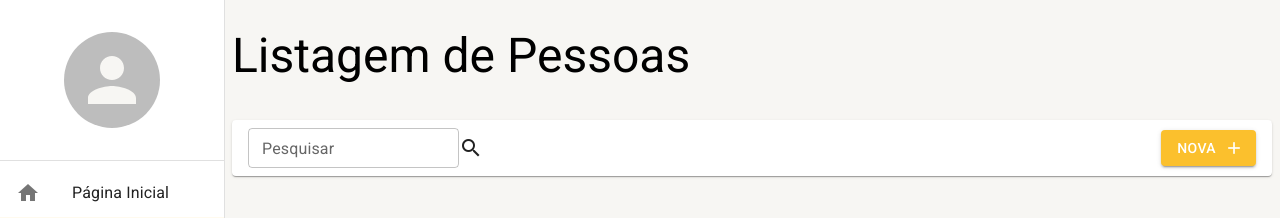
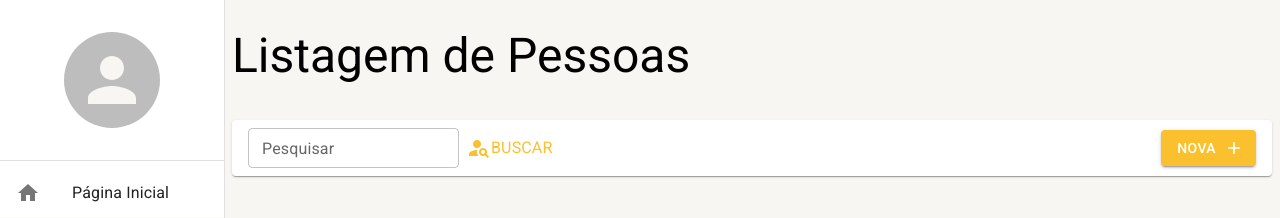
Before and after one commit to estaeldev/react-materialui-typescript, a React (Create React App) app: page /pessoas in a window 1280 px wide. Shown: the top 218 px of the page. Built offline with nearby package versions, Linux system fonts and the light colour scheme; data requests are answered from the project's data file.

Commit message:
feat: adicionando recursos na listagem de pessoas

```diff
--- a/mock/database.json
+++ b/mock/database.json
@@ -2,8 +2,15 @@
     "pessoas": [
         {
             "id": 1,
-            "nome": "Juca",
-            "sobrenome": "Silva"
+            "nomeCompleto": "Juca Silva",
+            "email": "Juca@gmail.com",
+            "cidadeId": 1
+        },
+        {
+            "id": 2,
+            "nomeCompleto": "Lucas Souza",
+            "email": "Lucas@gmail.com",
+            "cidadeId": 1
         }
     ]
 }
--- a/src/pages/listagem-pessoas/ListagemPessoas.tsx
+++ b/src/pages/listagem-pessoas/ListagemPessoas.tsx
@@ -1,36 +1,25 @@
-import { FC, useEffect, useMemo } from "react";
-import { useSearchParams } from "react-router-dom";
+import { FC, useEffect } from "react";
 import { FerramentasDaListagem } from "../../shared/components";
 import { FerramentasDaListagemButton, FerramentasDaListagemTextField } from "../../shared/components/ferramentas-da-listagem/components";
+import { useListagemPessoas } from "../../shared/hooks";
 import { LayoutBase } from "../../shared/layouts";
-import { PessoasService } from "../../shared/services";
 
 export const ListagemPessoas: FC = () => {
 
-    const [searchParams, setSearchParams] = useSearchParams()
-
-    const busca = useMemo(() => {
-        return searchParams.get("busca") ?? ""
-    }, [searchParams])
-
+    const {inputBuscaRef, handleClickBusca, carregarTodasPessoas, handleOnchangeInput} = useListagemPessoas()
 
     useEffect(() => {
-        PessoasService.getAll().then((result) => {
-            if(result instanceof Error) {
-                alert(result.message)
-                return
-            }
-            console.log(result)
-        })
-    }, [])
+        carregarTodasPessoas()
+    }, [carregarTodasPessoas])
 
     return (
         <LayoutBase titulo="Listagem de Pessoas">
 
             <FerramentasDaListagem>
                 <FerramentasDaListagemTextField
-                    textoDaBusca={busca}
-                    aoMudarTextoDeBusca={texto => setSearchParams({busca: texto}, {replace: true})}
+                    inputBuscaRef={inputBuscaRef}
+                    handleClickBusca={handleClickBusca}
+                    handleOnchangeInput={handleOnchangeInput}
                 />
                 <FerramentasDaListagemButton textoBotaoNovo="Nova"/>
             </FerramentasDaListagem>
--- a/src/shared/components/ferramentas-da-listagem/components/FerramentasDaListagemTextField.tsx
+++ b/src/shared/components/ferramentas-da-listagem/components/FerramentasDaListagemTextField.tsx
@@ -1,25 +1,29 @@
-import { Box, Icon, TextField } from "@mui/material";
+import { Box, Icon, IconButton, TextField, Typography } from "@mui/material";
 import { FC } from "react";
 import { Environment } from "../../../environments";
 
 interface IFerramentasDaListagemTextFieldProps {
-    textoDaBusca?: string
-    aoMudarTextoDeBusca?: (novoTexto: string) => void
+    inputBuscaRef?: any
+    handleClickBusca?: () => void
+    handleOnchangeInput?: () => void
 }
 
 export const FerramentasDaListagemTextField: FC<IFerramentasDaListagemTextFieldProps> = ({
-    textoDaBusca="", aoMudarTextoDeBusca}) => {
+    inputBuscaRef, handleClickBusca, handleOnchangeInput}) => {
 
     return (
         <Box display="flex" alignItems="center">
             <TextField
                 size="small"
-                value={textoDaBusca}
-                onChange={(event) => aoMudarTextoDeBusca?.(event.target.value)}
+                inputRef={inputBuscaRef}
+                onChange={handleOnchangeInput}
                 label="Pesquisar"
                 placeholder={Environment.INPUT_DE_BUSCA}
             />
-            <Icon>search</Icon>
+            <IconButton color="primary" onClick={handleClickBusca}>
+                <Icon>person_search</Icon>
+                <Typography>BUSCAR</Typography>
+            </IconButton>
         </Box>
     )
 
--- a/src/shared/hooks/index.ts
+++ b/src/shared/hooks/index.ts
@@ -1,2 +1,3 @@
 export * from "./useThemeContext"
 export * from "./useDrawerContext"
+export * from "./useListagemPessoas"
--- /dev/null
+++ b/src/shared/hooks/useListagemPessoas.ts
@@ -0,0 +1,40 @@
+import { useCallback, useRef, useState } from "react"
+import { PessoasService } from "../services"
+
+
+export const useListagemPessoas = () => {
+
+    const [page, setPage] = useState<number>(1)
+
+    const inputBuscaRef = useRef<HTMLInputElement>(null)
+
+    const carregarTodasPessoas = useCallback((filter?: string) => {
+        PessoasService.getAll(page, filter).then(result => {
+            if(result instanceof Error) {
+                alert(result.message)
+                return
+            }
+            console.log(result)
+        })
+    }, [page])
+
+    const handleClickBusca = useCallback(() => {
+        const value = inputBuscaRef.current?.value
+        if(value) {
+            carregarTodasPessoas(value)
+            return
+        }
+        carregarTodasPessoas()
+
+    }, [carregarTodasPessoas])
+
+    const handleOnchangeInput = useCallback(() => {
+        const value = inputBuscaRef.current?.value
+        if(!value) {
+            carregarTodasPessoas()
+        }
+    }, [carregarTodasPessoas])
+
+    return {inputBuscaRef, handleClickBusca, carregarTodasPessoas, setPage, handleOnchangeInput}
+
+}
--- a/src/shared/services/api/pessoas/PessoasService.ts
+++ b/src/shared/services/api/pessoas/PessoasService.ts
@@ -22,7 +22,7 @@ type TPessoasComTotalCount = {
 }
 
 const getAll = async (page=1, filter=""): Promise<TPessoasComTotalCount | Error> => {
-    const url = `/pessoas?_page=${page}&_limit=${Environment.LIMITE_DE_LINHA}&_nomeCompleto_like=${filter}`
+    const url = `/pessoas?_page=${page}&_limit=${Environment.LIMITE_DE_LINHA}&nomeCompleto_like=${filter}`
     try {
         const {data, headers} = await AxiosConfig.get<IListagemPessoas[]>(url)
 
```
